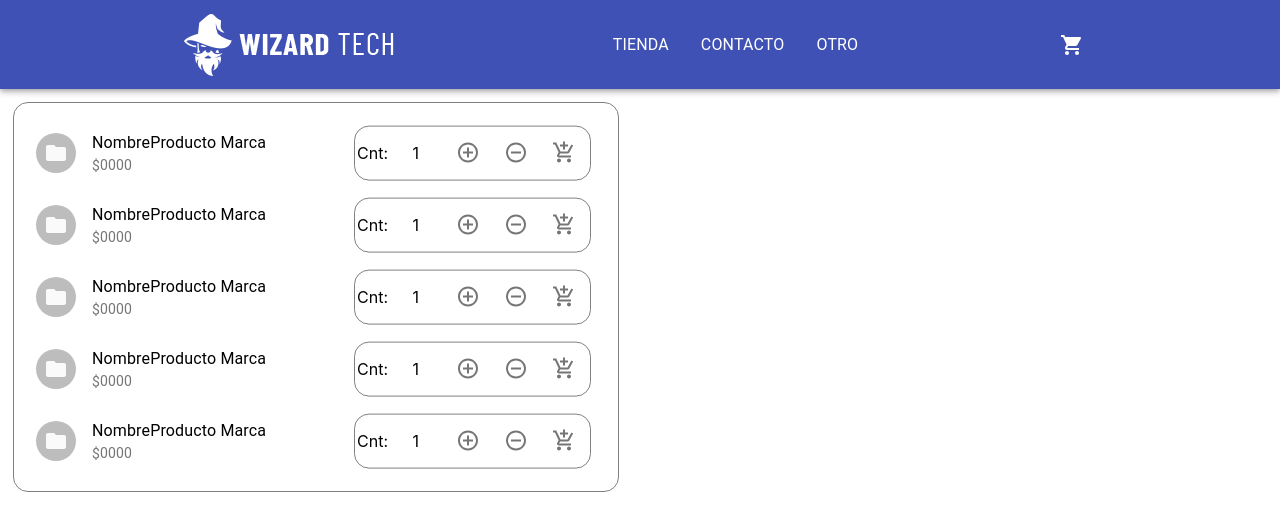
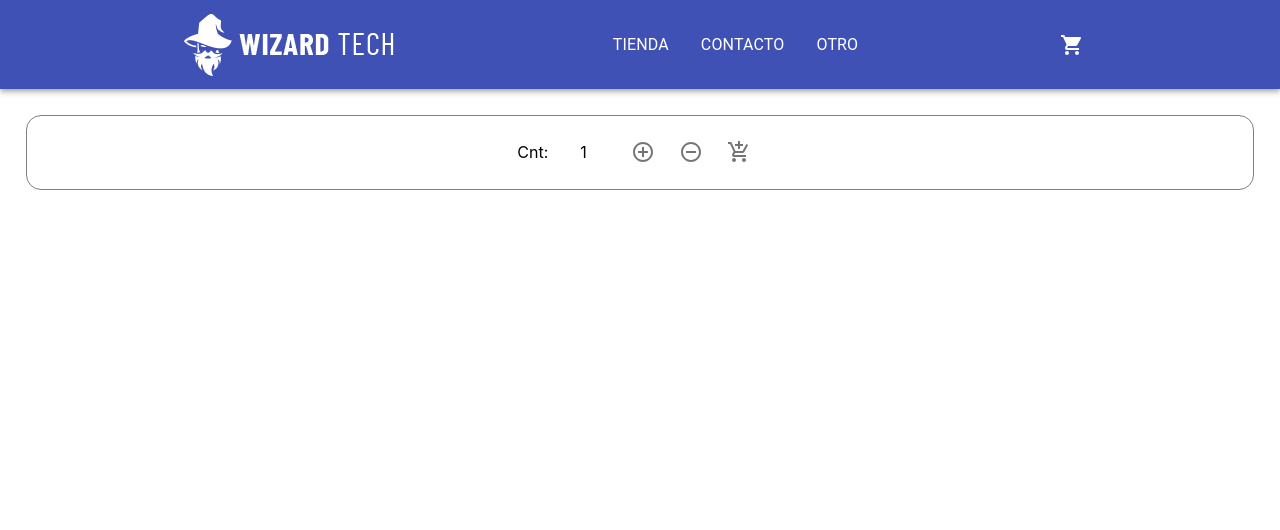
Before and after one commit to FrostMArg/wteMarinBrunetti.github.io, a React (Create React App) app: page / in a window 1280 px wide. Shown: the top 530 px of the page. Built offline with nearby package versions, Linux system fonts and the light colour scheme.

Commit message:
Dejando clean solo el itemcount en app.js

```diff
--- a/src/App.js
+++ b/src/App.js
@@ -1,12 +1,16 @@
 import './App.css';
 import { NavBar } from './components/Navbar/NavBar.js';
-import { ItemListContainer } from './components/ItemListContainer/ItemListContainer';
+import { ItemCount } from './components/ItemCount/ItemCount.js';
+//import { ItemListContainer } from './components/ItemListContainer/ItemListContainer';
 function App() {
   return <>
-    <NavBar>
-    </NavBar>
-    <ItemListContainer titulo="NombreProducto" subtitulo="Marca" precio="$0000" />
+    <NavBar />
+    <ItemCount cantidad={5} init={1} />
   </>
 }
 
+{/***
+ <ItemListContainer titulo="NombreProducto" subtitulo="Marca" precio="$0000" />
+*/}
+
 export default App;
--- a/src/components/ItemListContainer/ItemListContainer.js
+++ b/src/components/ItemListContainer/ItemListContainer.js
@@ -9,7 +9,6 @@ import Grid from '@material-ui/core/Grid';
 import FolderIcon from '@material-ui/icons/Folder';
 import { makeStyles, Typography } from '@material-ui/core';
 import { itemListContainerStyle } from './ItemListContainerStyle';
-import { ItemCount } from '../ItemCount/ItemCount.js';
 const useStyles = makeStyles((theme) => itemListContainerStyle(theme));
 
 // Generate = Genera la cantidad de elementros a mostrar en el componente
@@ -25,7 +24,6 @@ export const ItemListContainer = props => {
     const { titulo, subtitulo, precio } = props;
     const classes = useStyles();
     const [dense, setDense] = React.useState(false);
-
     return (<>
         <div>
             <Grid container spacing={2}>
@@ -36,7 +34,6 @@ export const ItemListContainer = props => {
                                 <ListItem>
                                     <ListItemAvatar>
                                         <Avatar>
-                                            {/* Aca tiene que ir la miniatura del producto */}
                                             <FolderIcon />
                                         </Avatar>
                                     </ListItemAvatar>
@@ -44,18 +41,15 @@ export const ItemListContainer = props => {
                                         primary={titulo + " " + subtitulo}
                                         secondary={precio}
                                     />
+                                    <ListItemSecondaryAction>
 
-                                    <ListItemSecondaryAction>
-                                        <ItemCount cantidad={5} init={1} />
                                     </ListItemSecondaryAction>
-
                                 </ListItem>
                             )}
                         </List>
                     </div>
                 </Grid>
-            </Grid>
-        </div>
+            </Grid></div>
     </>
     );
 }
```
